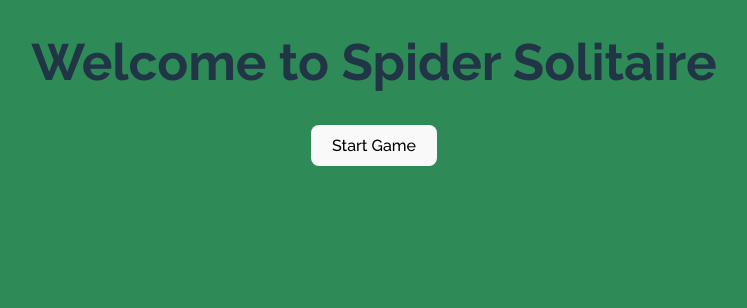
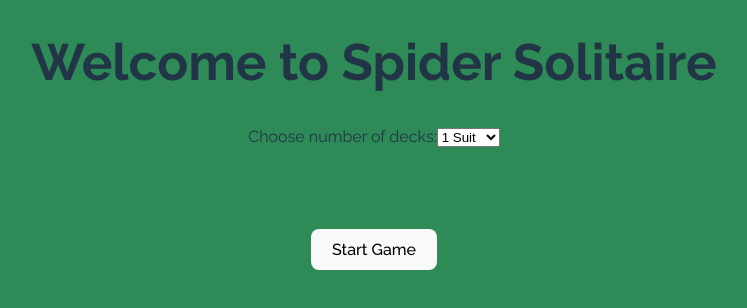
Before and after one commit to asligulkaya/STAJ22002, a React (Vite) app: page / in a window 1280 px wide. Shown: the top 308 px of the page, without its empty margins (266-1013 px from the left). Built offline with nearby package versions, Linux system fonts and the light colour scheme.

Commit message:
Game level varies depending on the number of suits

```diff
--- a/package.json
+++ b/package.json
@@ -11,6 +11,8 @@
   },
   "dependencies": {
     "react": "^18.3.1",
+    "react-dnd": "^16.0.1",
+    "react-dnd-html5-backend": "^16.0.1",
     "react-dom": "^18.3.1"
   },
   "devDependencies": {
--- a/src/App.jsx
+++ b/src/App.jsx
@@ -6,15 +6,19 @@ import Game from "./components/Game";
 
 const App = () => {
   const [gameStarted, setGameStarted] = useState(false);
+  const [suits, setSuits] = useState(1);
 
-  const startGame = () => setGameStarted(true);
+  const startGame = (selectedSuits) => {
+    setSuits(selectedSuits);
+    setGameStarted(true);
+  };
   const exitGame = () => setGameStarted(false);
 
   return (
     <DndProvider backend={HTML5Backend}>
       <div className="App">
         {gameStarted ? (
-          <Game exitGame={exitGame} />
+          <Game suits={suits} exitGame={exitGame} />
         ) : (
           <Home startGame={startGame} />
         )}
--- a/src/components/Game.jsx
+++ b/src/components/Game.jsx
@@ -7,18 +7,18 @@ import Column from "./Column";
 import CardPlaceholder from "./CardPlaceholder";
 import Card from "./Card";
 
-const Game = ({ level, exitGame }) => {
-  const { columns: initialColumns, stock: initialStock } = initializeGame();
+const Game = ({ suits, exitGame }) => {
+  const { columns: initialColumns, stock: initialStock } = initializeGame(suits);
   const [columns, setColumns] = useState(initialColumns);
   const [stock, setStock] = useState(initialStock);
+  const [isPaused, setIsPaused] = useState(false);
 
   useEffect(() => {
-    const { columns, stock } = initializeGame(level);
+    const { columns, stock } = initializeGame(suits);
     setColumns(columns);
     setStock(stock);
-  }, [level]);
+  }, [suits]);
 
-  const [isPaused, setIsPaused] = useState(false);
 
   const pauseGame = () => setIsPaused(true);
   const continueGame = () => setIsPaused(false);
--- a/src/components/Home.jsx
+++ b/src/components/Home.jsx
@@ -1,10 +1,30 @@
 /* eslint-disable react/prop-types */
 import "../styles/Home.css";
-const Home = ({ startGame }) => (
-  <div className="home">
-    <h1>Welcome to Spider Solitaire</h1>
-    <button onClick={startGame}>Start Game</button>
-  </div>
-);
+import { useState } from "react";
+const Home = ({ startGame }) => {
+  const [suits, setSuits] = useState(1);
+  const handleSuitChange = (e) => {
+    setSuits(parseInt(e.target.value));
+  };
+  const startGameWithDecks = () => {
+    startGame(suits);
+  };
+  return (
+    <div className="home">
+      <h1>Welcome to Spider Solitaire</h1>
+      <div>
+        <label htmlFor="suits">Choose number of decks:</label>
+        <select id="suits" value={suits} onChange={handleSuitChange}>
+          <option value={1}>1 Suit</option>
+          <option value={2}>2 Suits</option>
+          <option value={4}>4 Suits</option>
+        </select>
+      </div>
+      <button onClick={startGameWithDecks} style={{ marginTop: "5rem" }}>
+        Start Game
+      </button>
+    </div>
+  );
+};
 
 export default Home;
--- a/src/utils/decks.jsx
+++ b/src/utils/decks.jsx
@@ -1,5 +1,6 @@
-export const createDeck = () => {
-  const suits = ["hearts", "diamonds", "clubs", "spades"];
+export const createDeck = (suits) => {
+  const allSuits = ["spades", "hearts", "clubs", "diamonds"];
+  const selectedSuits = allSuits.slice(0, suits);
   const values = [
     "1",
     "2",
@@ -17,8 +18,8 @@ export const createDeck = () => {
   ];
 
   let deck = [];
-  for (let i = 0; i < 2; i++) {
-    suits.forEach((suit) => {
+  for (let i = 0; i < 2 * (4 / suits); i++) {
+    selectedSuits.forEach((suit) => {
       values.forEach((value) => {
         deck.push({ suit, value, hidden: true });
       });
--- a/src/utils/gameSetup.js
+++ b/src/utils/gameSetup.js
@@ -1,7 +1,7 @@
 import { createDeck, shuffleDeck } from "./decks";
 
-const initializeGame = () => {
-  const deck = shuffleDeck(createDeck());
+const initializeGame = (suits) => {
+  const deck = shuffleDeck(createDeck(suits));
 
   const columns = Array.from({ length: 10 }, (_, index) => {
     const numberOfCards = index < 4 ? 6 : 5;
```
Also changed, not shown: 1 other file (tests, documents, lock files or other folders).
